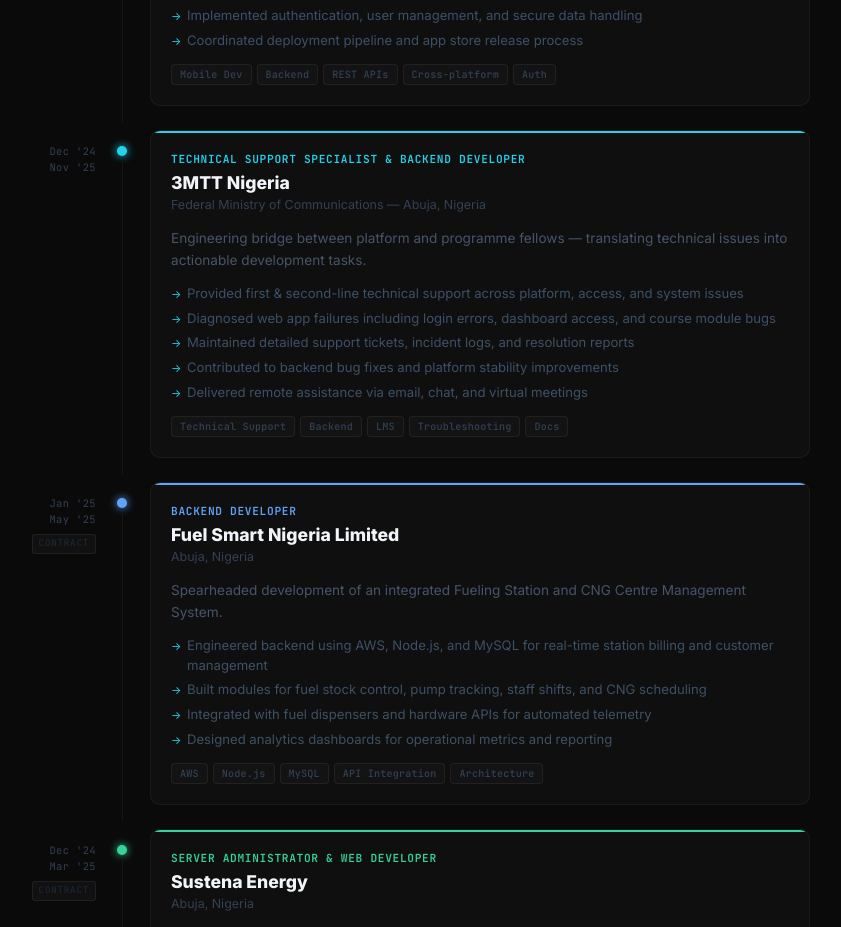
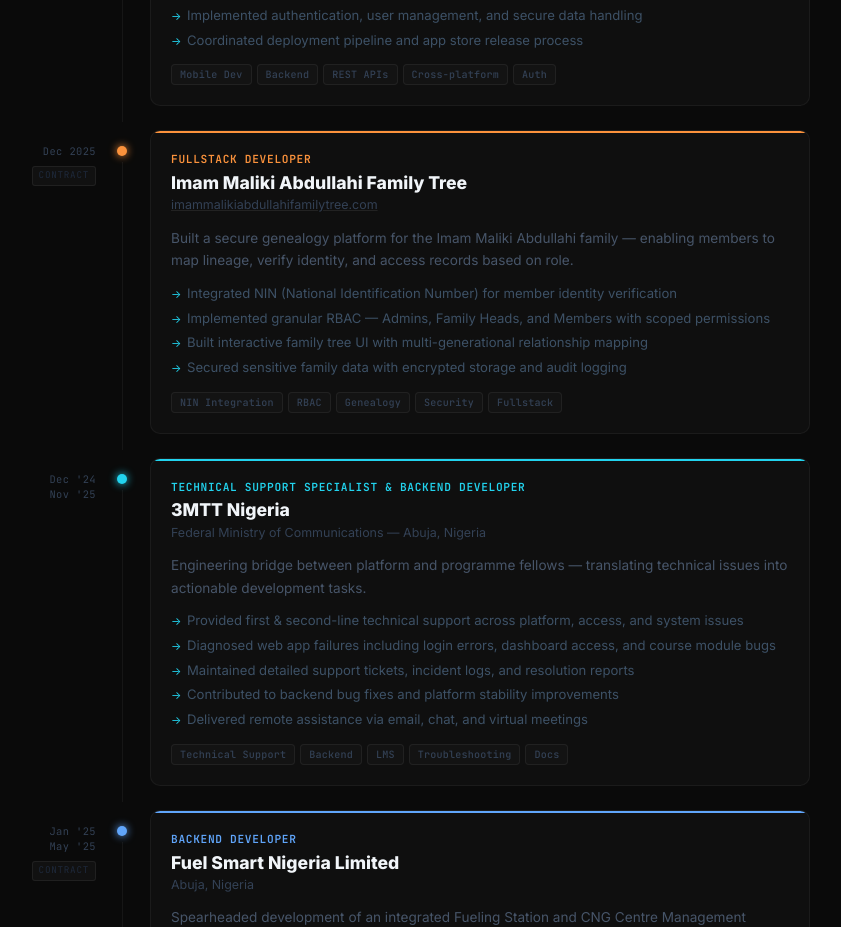
Before and after one commit to jerryisuwamakeri/portfolio-v1, a Nuxt app: page /work in a window 1280 px wide. Shown: the part 804-1731 px from the top of the page, without its empty margins (216-1057 px from the left). Built offline with nearby package versions, Linux system fonts and the light colour scheme.

Commit message:
Add Family Tree System to work timeline

```diff
--- a/pages/work.vue
+++ b/pages/work.vue
@@ -70,6 +70,38 @@
             </ul>
             <div class="tl-tags">
               <span class="tag">Mobile Dev</span><span class="tag">Backend</span><span class="tag">REST APIs</span><span class="tag">Cross-platform</span><span class="tag">Auth</span>
+            </div>
+          </div>
+        </div>
+      </div>
+
+      <!-- Family Tree System -->
+      <div class="tl-entry">
+        <div class="tl-side">
+          <div class="tl-date font-mono">Dec 2025</div>
+          <span class="tl-badge font-mono">Contract</span>
+        </div>
+        <div class="tl-connector">
+          <div class="tl-dot" style="background:#FB923C; box-shadow:0 0 8px #FB923C;"></div>
+          <div class="tl-line"></div>
+        </div>
+        <div class="tl-card">
+          <div class="tl-card-top" style="border-color:#FB923C;"></div>
+          <div class="tl-card-body">
+            <p class="tl-role font-mono" style="color:#FB923C;">Fullstack Developer</p>
+            <h3 class="tl-company font-black">Imam Maliki Abdullahi Family Tree</h3>
+            <p class="tl-loc">
+              <a href="https://imammalikiabdullahifamilytree.com" target="_blank" rel="noreferrer" class="tl-link">imammalikiabdullahifamilytree.com</a>
+            </p>
+            <p class="tl-desc">Built a secure genealogy platform for the Imam Maliki Abdullahi family — enabling members to map lineage, verify identity, and access records based on role.</p>
+            <ul class="tl-bullets">
+              <li>Integrated NIN (National Identification Number) for member identity verification</li>
+              <li>Implemented granular RBAC — Admins, Family Heads, and Members with scoped permissions</li>
+              <li>Built interactive family tree UI with multi-generational relationship mapping</li>
+              <li>Secured sensitive family data with encrypted storage and audit logging</li>
+            </ul>
+            <div class="tl-tags">
+              <span class="tag">NIN Integration</span><span class="tag">RBAC</span><span class="tag">Genealogy</span><span class="tag">Security</span><span class="tag">Fullstack</span>
             </div>
           </div>
         </div>
```
